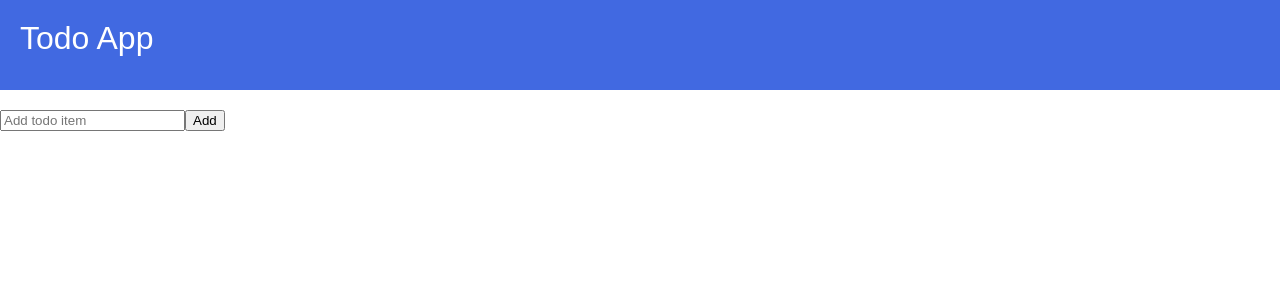
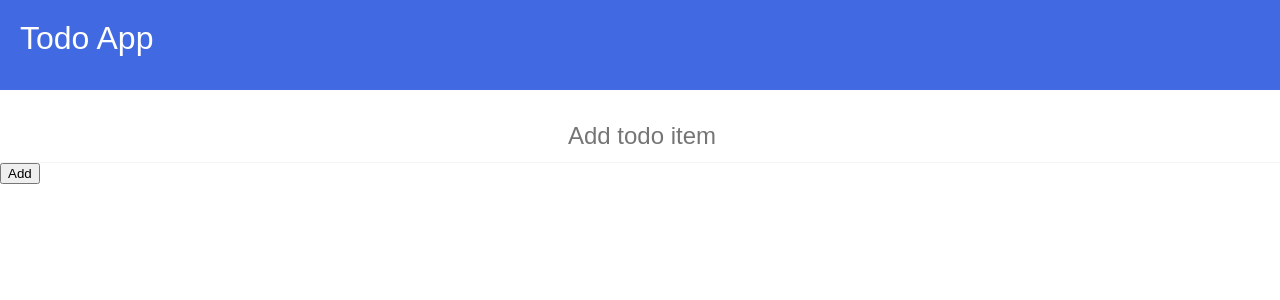
Before and after one commit to Ramas-21/Todo-App-React, a React (Create React App) app: page / in a window 1280 px wide. Shown: the top 300 px of the page. Built offline with nearby package versions, Linux system fonts and the light colour scheme.

Commit message:
.todoInput

```diff
--- a/src/components/Form.js
+++ b/src/components/Form.js
@@ -3,7 +3,7 @@ const Form = () => {
     return(
         <div className={styles.todoForm}>
             <form>
-                <input placeholder="Add todo item"></input>
+                <input placeholder="Add todo item" className={styles.todoInput}></input>
                 <button>Add</button>
             </form>
         </div>
--- a/src/style.module.css
+++ b/src/style.module.css
@@ -14,3 +14,11 @@ body {
     margin: auto;
     margin-top: 20px;
 }
+.todoInput {
+    width: 100%;
+    border: none;
+    border-bottom: 1px solid whitesmoke;
+    font-size: 1.5em;
+    text-align: center;
+    height: 50px;
+}
```
